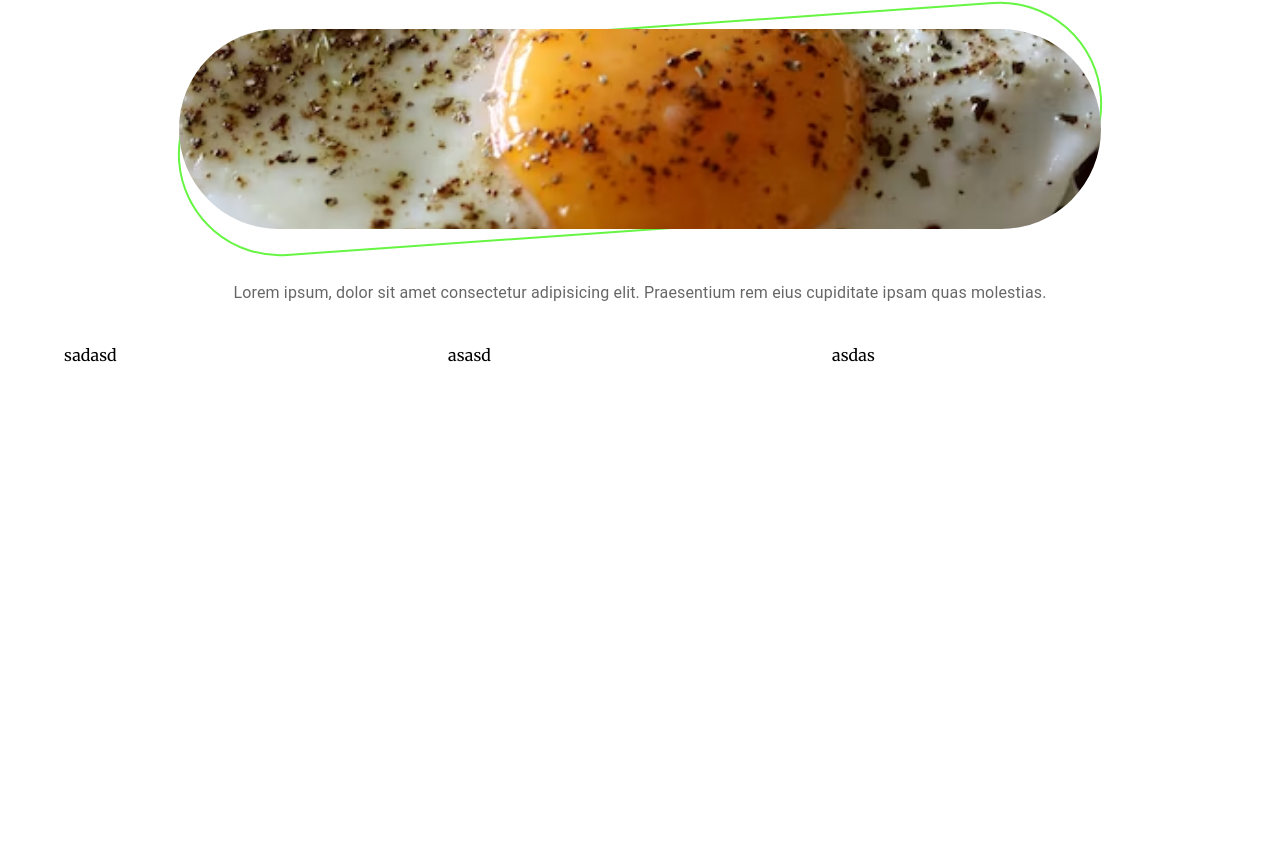
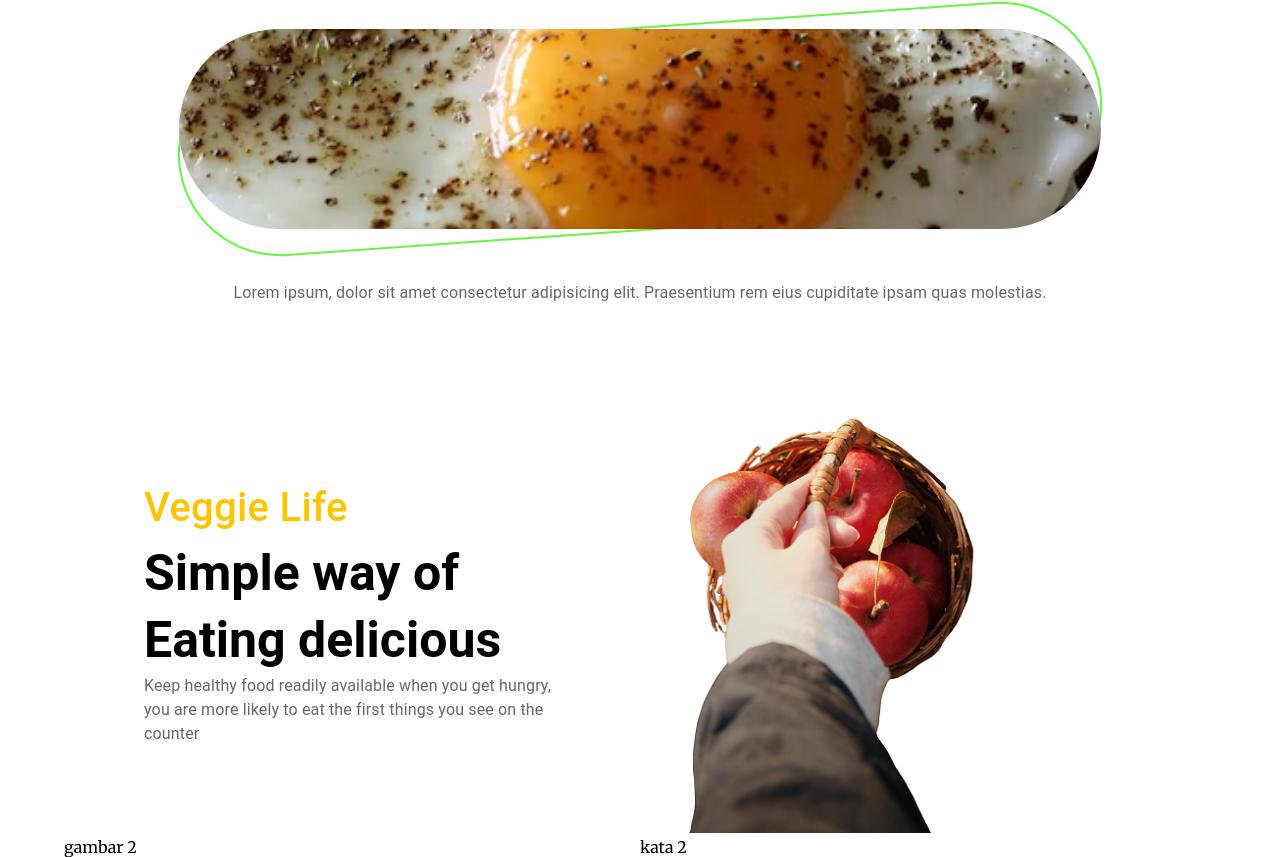
Before and after one commit to rhandyta/restaurant-reactjs-landingpage, a React (Vite) app: page / in a window 1280 px wide. Shown: the part 1827-2684 px from the top of the page. Before the commit the page ends 2192 px from the top, so only its background shows below. Built offline with nearby package versions, Linux system fonts and the light colour scheme.

Commit message:
Section three belom masih dikit lagi

```diff
--- a/src/components/SectionThree.jsx
+++ b/src/components/SectionThree.jsx
@@ -2,6 +2,7 @@ import { RestaurantMenu } from "@mui/icons-material";
 import { Box, Grid, Stack, styled, Typography } from "@mui/material";
 import Egg from "../assets/egg.avif";
 import React from "react";
+import Fruit_Basket from "../assets/fruit_basket.png";
 
 const StyledImg = styled("img")(({ theme }) => ({
     objectFit: "cover",
@@ -15,7 +16,22 @@ const StyledImg = styled("img")(({ theme }) => ({
     },
 }));
 
-const StyledGridImage = styled(<Grid item />)(({ theme }) => ({}));
+const TitleFoodCategories = styled(({ ...props }) => (
+    <Typography variant="h6" {...props} />
+))(({ theme }) => ({
+    fontSize: 40,
+}));
+const TextFoodCategories = styled(({ ...props }) => (
+    <Typography variant="h5" {...props} />
+))(({ theme }) => ({
+    fontSize: 50,
+    fontWeight: 600,
+}));
+const ContentFoodCategories = styled(({ ...props }) => (
+    <Typography variant="body1" {...props} />
+))(({ theme }) => ({
+    color: theme.palette.text.secondary,
+}));
 
 function SectionThree() {
     return (
@@ -92,16 +108,35 @@ function SectionThree() {
                     Praesentium rem eius cupiditate ipsam quas molestias.
                 </Typography>
             </Stack>
-            <Box mt={5}>
-                <Grid container>
-                    <Grid item xs>
-                        sadasd
+            <Box mt={10}>
+                <Grid container alignItems="center">
+                    <Grid item xs={12} sm={6} order={{ xs: 2, sm: 1 }} p={10}>
+                        <TitleFoodCategories color="#ffc400">
+                            Veggie Life
+                        </TitleFoodCategories>
+                        <TextFoodCategories>
+                            Simple way of Eating delicious
+                        </TextFoodCategories>
+                        <ContentFoodCategories>
+                            Keep healthy food readily available when you get
+                            hungry, you are more likely to eat the first things
+                            you see on the counter
+                        </ContentFoodCategories>
                     </Grid>
-                    <Grid item xs>
-                        asasd
+                    <Grid item xs={12} sm={6} order={{ xs: 1, sm: 2 }}>
+                        <img
+                            src={Fruit_Basket}
+                            alt="fruit basket"
+                            style={{
+                                objectFit: "cover",
+                            }}
+                        />
                     </Grid>
-                    <Grid item xs>
-                        asdas
+                    <Grid item xs={12} sm={6} order={{ xs: 3, sm: 3 }}>
+                        gambar 2
+                    </Grid>
+                    <Grid item xs={12} sm={6} order={{ xs: 4, sm: 4 }}>
+                        kata 2
                     </Grid>
                 </Grid>
             </Box>
```
Also changed, not shown: src/assets/fruit_basket - Copy.png (added), src/assets/fruit_basket.png (added).
